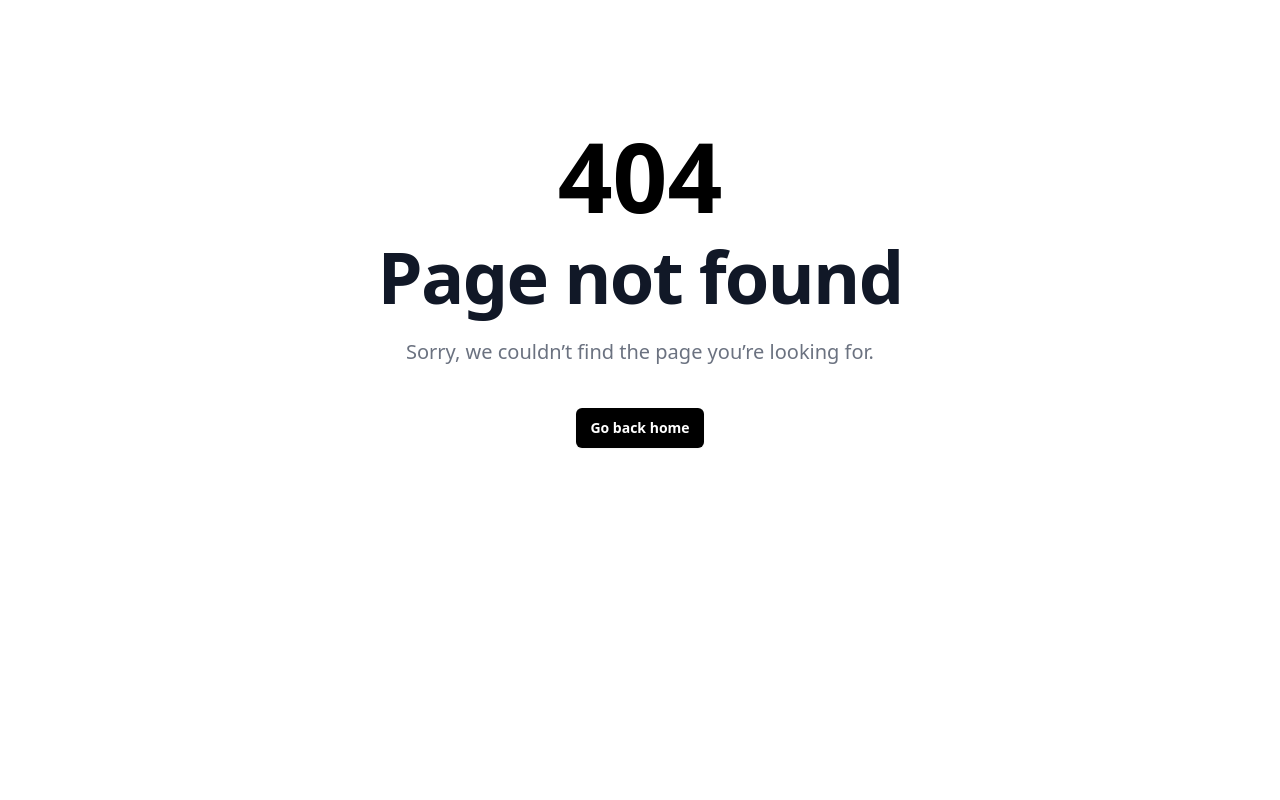
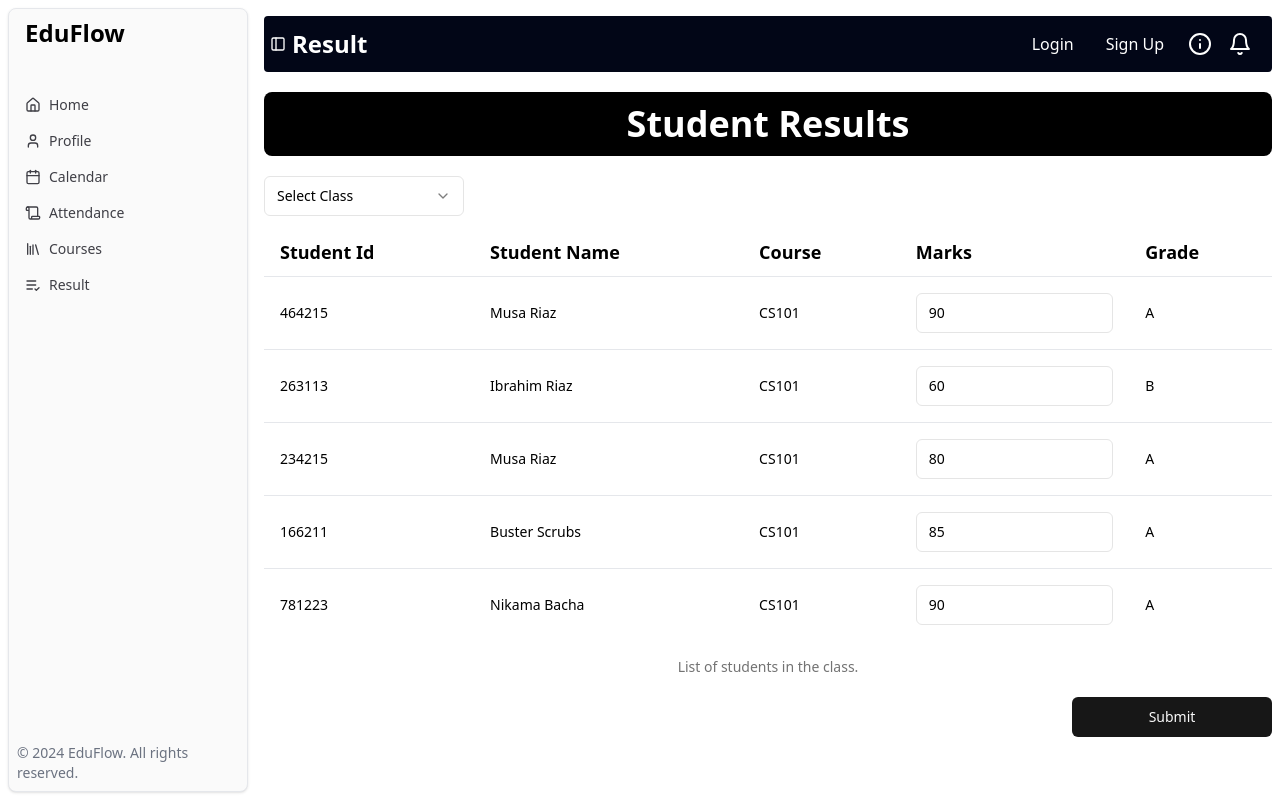
Before and after one commit to Darker98/EduFlow, a React (Vite) app in the folder client/: page /result in a window 1280 px wide. Before the commit this address had no page. Built offline with nearby package versions, Linux system fonts and the light colour scheme.

Commit message:
Made the attendance page, Result page. We can add these features later in the class. For now these pages are present in the side bar.

```diff
--- a/client/src/App.jsx
+++ b/client/src/App.jsx
@@ -5,6 +5,7 @@ import SignUp from './pages/Signup'
 import NotFound from './pages/NotFound'
 import {Routes, Route} from 'react-router-dom'
 import Attendance from './pages/Attendance'
+import Results from './pages/Results'
 
 
 const App = () => {
@@ -15,6 +16,7 @@ const App = () => {
       <Route path='/login' element={<Login />} />
       <Route path='/signup' element={<SignUp />} />
       <Route path='/attendance' element={<Attendance />} />
+      <Route path ='/result' element={<Results />}/>
       <Route path='/*' element={<NotFound />} />
     </Routes>
 
--- a/client/src/components/login-form.jsx
+++ b/client/src/components/login-form.jsx
@@ -20,7 +20,7 @@ function LoginForm() {
   const handleSignIn = async (e) =>{
     e.preventDefault();
     try{
-  const res = await axios.post('http://localhost:5000/api/v1/login', {
+  const res = await axios.post('http://localhost:3000/user/login', {
     email,
     password
   }, {withCredentials: true});
--- a/client/src/components/signup-form.jsx
+++ b/client/src/components/signup-form.jsx
@@ -1,6 +1,8 @@
 import React from 'react'
 import { Link } from "react-router-dom";
 import { Button } from "@/components/ui/button";
+import { useState } from 'react';
+import axios from 'axios';
 import {
   Card,
   CardContent,
@@ -11,6 +13,23 @@ import {
 import { Input } from "@/components/ui/input";
 import { Label } from "@/components/ui/label";
 const SignUp = () => {
+
+  const [username, setUsername] = useState();
+  const [email, setEmail] = useState();
+  const [password, setPassword] = useState();
+
+  const handleSignUp = async ()=> {
+    try{
+      const res = await axios.post('http://localhost:3000/user/signup', {
+
+      })
+
+    }
+    catch(err){
+      console.log(err)
+    }
+  }
+
     return (
         <Card className="mx-auto max-w-sm">
           <CardHeader>
@@ -26,19 +45,28 @@ const SignUp = () => {
                 <Input
                   type="text"
                   required
+                  value={username}
+                  onChange = {(e) => setEmail(e.target.value)}
                 />
               </div>
               <div className="grid gap-2">
                 <div className="flex items-center">
                   <Label htmlFor="password">Email</Label>
                 </div>
-                <Input  type="email" required />
+                <Input  type="email" required
+
+                value = {email}
+                onChange = {(e) => setEmail(e.target.value)}
+                />
               </div>
               <div className="grid gap-2">
                 <div className="flex items-center">
                   <Label htmlFor="password">Password</Label>
                 </div>
-                <Input  type="password" required />
+                <Input  type="password" required
+                value = {password}
+                onChange = {(e) => setPassword(e.target.value)}
+                />
               </div>
               <Button type="submit" className="w-full">
                 Sign Up
--- a/client/src/components/ui/app-sidebar.jsx
+++ b/client/src/components/ui/app-sidebar.jsx
@@ -1,4 +1,4 @@
-import { Calendar, Home, List, Scroll, Search, Settings, Library , User} from "lucide-react";
+import { Calendar, Home, List, Scroll, Search, Settings, Library , User, ListCheck} from "lucide-react";
 import { NavLink } from "react-router-dom";
 import Navbar from "../Navbar";
 import {
@@ -41,6 +41,11 @@ const items = [
     title: "Courses",
     url: "/",
     icon: Library,
+  },
+  {
+    title: "Result",
+    url: '/result',
+    icon: ListCheck
   }
 ];
 
--- a/client/src/pages/Attendance.jsx
+++ b/client/src/pages/Attendance.jsx
@@ -101,6 +101,10 @@ const Attendance = () => {
   const [attendance, setAttendance] = useState();
   const { pathname } = useLocation();
 
+  const handleAttendance = ()=>{
+
+  }
+
   return (
     <div>
       <Layout pathname={pathname}>
@@ -124,7 +128,7 @@ const Attendance = () => {
           </Select>
             </div>
 
-        <form>
+        <form onSubmit={handleAttendance}>
           <div className="">
             <Table>
               <TableCaption>List of students in the class.</TableCaption>
@@ -167,8 +171,8 @@ const Attendance = () => {
 
               </TableBody>
             </Table>
-            <div className=" flex justify-end ">
-            <Button>Submit</Button>
+            <div className=" flex my-5 justify-end ">
+            <Button className = 'w-[200px]'>Submit</Button>
           </div>
           </div>
 
--- /dev/null
+++ b/client/src/pages/Results.jsx
@@ -0,0 +1,144 @@
+import React from 'react'
+import Layout from "@/components/Layout";
+import { Button } from "@/components/ui/button";
+import { useState } from 'react';
+import { Input } from "@/components/ui/input"
+
+import {
+    Select,
+    SelectContent,
+    SelectItem,
+    SelectTrigger,
+    SelectValue,
+  } from "@/components/ui/select";
+
+  import {
+    Table,
+    TableBody,
+    TableCaption,
+    TableCell,
+    TableHead,
+    TableHeader,
+    TableRow,
+  } from "@/components/ui/table";
+  import { useLocation } from 'react-router-dom';
+
+const students = [ {
+  studentId:"464215",
+  name:"Musa Riaz",
+  course:"CS101",
+  marks:"90",
+  grade:"A"
+},
+{
+  studentId:"263113",
+  name:"Ibrahim Riaz",
+  course:"CS101",
+  marks:"60",
+  grade:"B"
+},
+{
+  studentId:"234215",
+  name:"Musa Riaz",
+  course:"CS101",
+  marks:"80",
+  grade:"A"
+},
+{
+  studentId:"166211",
+  name:"Buster Scrubs",
+  course:"CS101",
+  marks:"85",
+  grade:"A"
+},
+{
+  studentId:"781223",
+  name:"Nikama Bacha",
+  course:"CS101",
+  marks:"90",
+  grade:"A"
+},
+]
+
+const Results = () => {
+  const [marks, setMarks] = useState();
+
+    const handleResult = (e) => {
+        e.preventDefault();
+    }
+
+    const {pathname} = useLocation();
+  return (
+    <div>
+      <Layout pathname={pathname}>
+
+        <div>
+          <div className=" my-5 rounded-lg p-3 text-center text-4xl font-bold bg-black text-white">
+            <h1>Student Results</h1>
+          </div>
+          <div className=" mb-3 w-[200px]  ">
+
+          <Select >
+            <SelectTrigger>
+              <SelectValue placeholder="Select Class" />
+            </SelectTrigger>
+            <SelectContent>
+
+            </SelectContent>
+
+          </Select>
+            </div>
+
+        <form onSubmit={handleResult}>
+          <div className="">
+            <Table>
+              <TableCaption>List of students in the class.</TableCaption>
+              <TableHeader>
+                <TableRow className="text-lg  ">
+                  <TableHead className="text-black font-bold">
+                    Student Id
+                  </TableHead>
+                  <TableHead className="text-black font-bold">
+                    Student Name
+                  </TableHead>
+                  <TableHead className="text-black font-bold">
+                    Course
+                  </TableHead>
+                  <TableHead className="text-black font-bold">
+                    Marks
+                  </TableHead>
+                  <TableHead className="text-black font-bold">
+                    Grade
+                  </TableHead>
+                </TableRow>
+              </TableHeader>
+              <TableBody>
+                {students.map((student) => (
+                  <TableRow key={student.classId}>
+                    <TableCell>{student.studentId}</TableCell>
+                    <TableCell>{student.name}</TableCell>
+                    <TableCell>{student.course}</TableCell>
+                    <TableCell >
+                      <Input type='number' max={100} min={0} value={student.marks}  />
+                      </TableCell>
+                      <TableCell>
+                        {student.grade}
+                      </TableCell>
+                  </TableRow>
+                ))}
+
+              </TableBody>
+            </Table>
+            <div className=" flex my-5 justify-end ">
+            <Button className = 'w-[200px]'>Submit</Button>
+          </div>
+          </div>
+
+          </form>
+        </div>
+      </Layout>
+    </div>
+  )
+}
+
+export default Results
```
